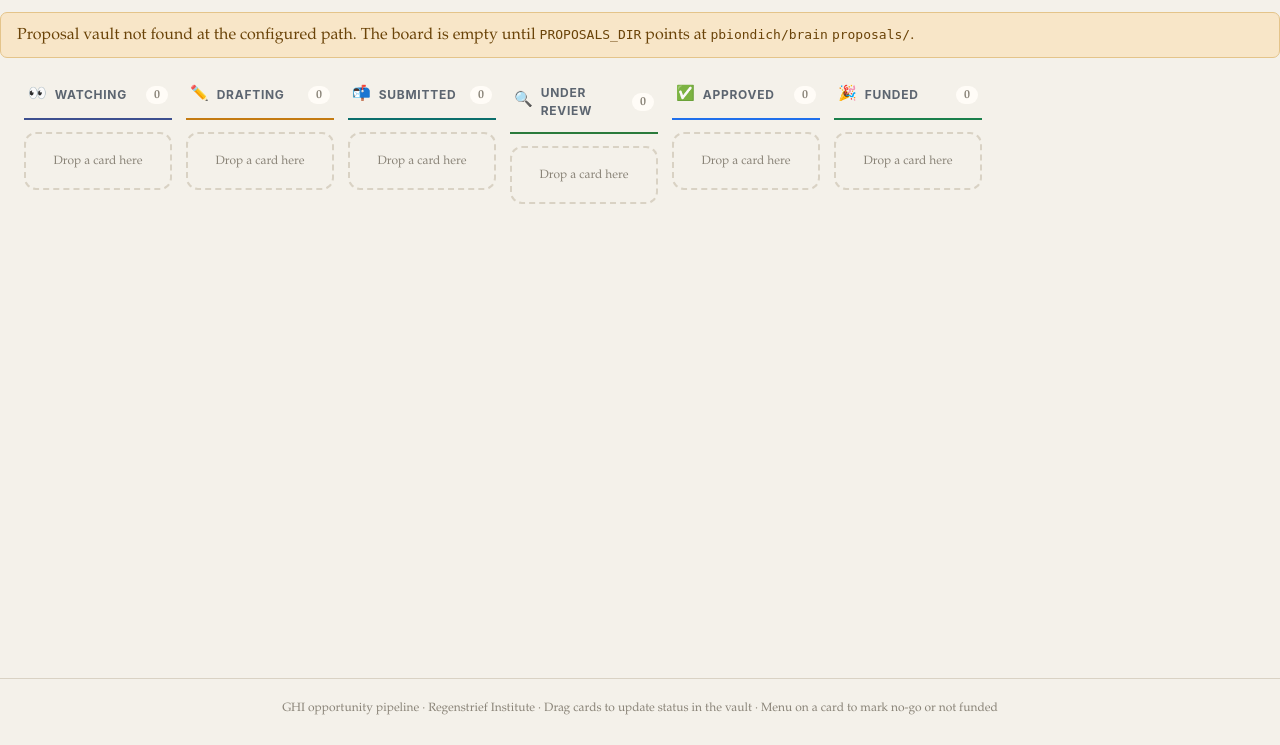
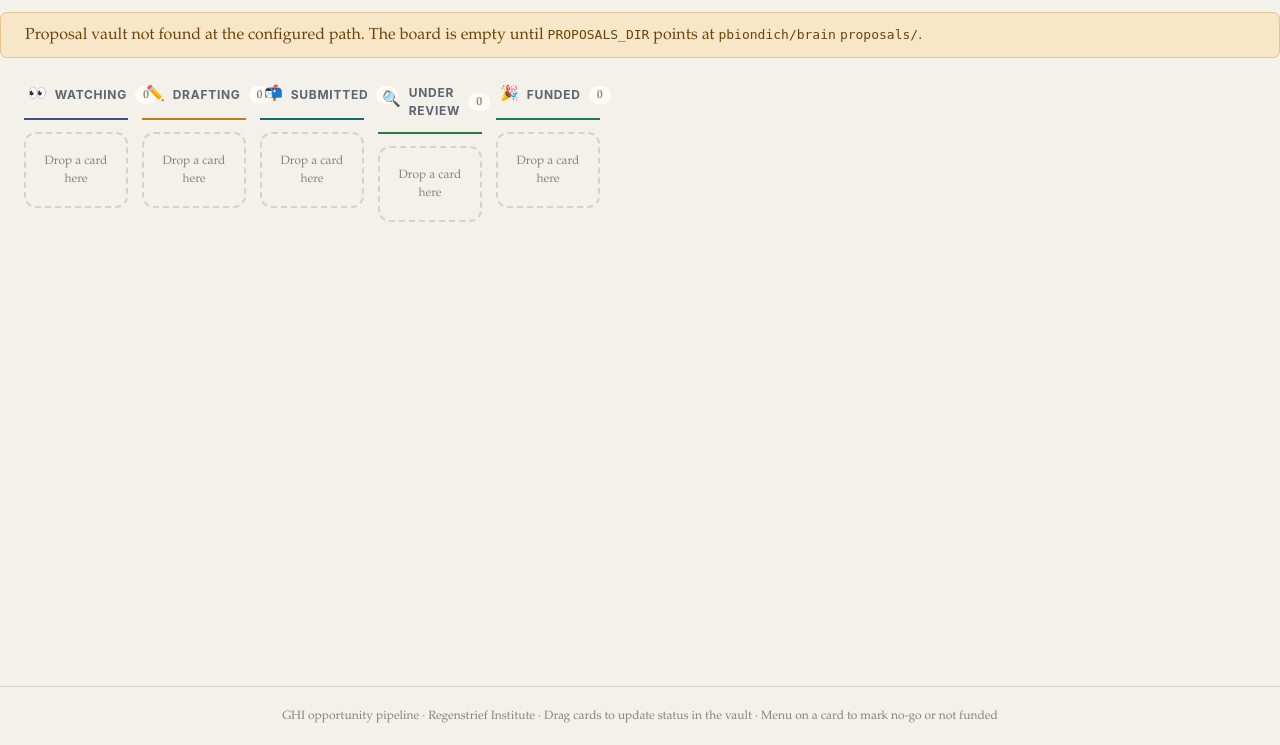
Before and after one commit to pbiondich/ghi-pipeline-dashboard, a FastAPI app: page / in a window 1280 px wide. Shown: the part 87-832 px from the top of the page. Before the commit the page ends 802 px from the top, so only its background shows below. Run offline with FastAPI, Linux system fonts and the light colour scheme; some libraries are stand-ins or nearby versions.

Commit message:
Let the board use the full viewport so Funded is on screen
Six lanes do not fit in the old 1560px cap, so widening the window
only added margin and Funded stayed clipped. Scroll the full width,
collapse empty Approved, and keep a visible scrollbar when lanes overflow.

Co-authored-by: Paul Biondich <pbiondich@users.noreply.github.com>

```diff
--- a/app/static/board.js
+++ b/app/static/board.js
@@ -22,6 +22,7 @@
         event.dataTransfer.effectAllowed = 'move';
         event.dataTransfer.setData('text/plain', draggedCard.dataset.slug);
         draggedCard.classList.add('dragging');
+        document.body.classList.add('is-dragging');
     };
 
     window.onDragOver = function (event) {
@@ -246,6 +247,7 @@
         document.querySelectorAll('.dragging, .drag-over').forEach(function (el) {
             el.classList.remove('dragging', 'drag-over');
         });
+        document.body.classList.remove('is-dragging');
         draggedCard = null;
     });
 
--- a/app/static/style.css
+++ b/app/static/style.css
@@ -187,9 +187,9 @@ a:hover { color: var(--accent-hover); }
 
 /* === Banners / due rail === */
 .banner {
-    max-width: 1560px;
+    max-width: none;
     margin: 12px auto 0;
-    padding: 10px 16px;
+    padding: 10px 24px;
     border-radius: var(--radius-sm);
 }
 .banner-warn {
@@ -271,29 +276,40 @@ a:hover { color: var(--accent-hover); }
 }
 
 /* === Pipeline Board === */
+/* Scroll the full viewport, not a 1560px box — six lanes do not fit in 1560,
+   so Funded was always clipped and widening the window only added margin. */
+.pipeline-scroll {
+    width: 100%;
+    overflow-x: auto;
+    overflow-y: visible;
+    padding-bottom: 8px;
+    scrollbar-width: auto;
+    scrollbar-color: var(--border) transparent;
+}
+.pipeline-scroll::-webkit-scrollbar { height: 12px; }
+.pipeline-scroll::-webkit-scrollbar-thumb {
+    background: #c4bba8;
+    border-radius: 6px;
+}
+
 .pipeline {
-    max-width: 1560px;
-    margin: 0 auto;
-    padding: 20px 24px 32px;
+    max-width: none;
+    width: max(100%, min-content);
+    min-width: min-content;
+    margin: 0;
+    padding: 20px 32px 32px 24px;
     display: flex;
     gap: 14px;
     min-height: calc(100vh - 180px);
-    overflow-x: auto;
-    scroll-behavior: smooth;
-    scroll-snap-type: x proximity;
-    scrollbar-width: thin;
-    scrollbar-color: var(--border) transparent;
-}
-.pipeline::-webkit-scrollbar { height: 6px; }
-.pipeline::-webkit-scrollbar-thumb {
-    background: var(--border);
-    border-radius: 3px;
+    overflow: visible;
+    scroll-snap-type: none;
+    box-sizing: border-box;
 }
 
 .column {
-    min-width: 268px;
-    max-width: 320px;
-    flex: 1;
+    flex: 1 1 230px;
+    min-width: 230px;
+    max-width: 360px;
     scroll-snap-align: start;
 }
 
@@ -349,13 +365,24 @@ a:hover { color: var(--accent-hover); }
 }
 
 .column-empty {
-    min-width: 148px;
-    max-width: 168px;
-    flex: 0 0 148px;
+    min-width: 104px;
+    max-width: 120px;
+    flex: 0 0 104px;
 }
 .column-empty .column-cards {
     border: 2px dashed var(--border);
     border-radius: var(--radius);
+}
+.column-empty.drag-over {
+    flex: 1 1 230px;
+    min-width: 230px;
+    max-width: 360px;
+}
+
+/* Approved is unused in the vault. Keep it as a drop target while dragging,
+   but don't spend a lane on it in front of Funded. */
+body:not(.is-dragging) .column-empty[data-status="approved"] {
+    display: none;
 }
 
 /* === Cards === */
--- a/app/templates/dashboard.html
+++ b/app/templates/dashboard.html
@@ -71,6 +71,7 @@
 
     <p class="filter-status" id="filterStatus" hidden></p>
 
+    <div class="pipeline-scroll">
     <main class="pipeline" id="mainPipeline">
         {% for status in ACTIVE_STATUSES %}
         {% set proposals = groups[status] %}
@@ -91,6 +92,7 @@
         </section>
         {% endfor %}
     </main>
+    </div>
 
     <!-- Archived section (hidden by default). Use class + inline display — not the
          HTML hidden attribute — so Safari reliably shows/hides on toggle. -->
```
Also changed, not shown: other parts of app/static/style.css (+20 -8 lines), tests/test_board.py (+2 -0 lines).
